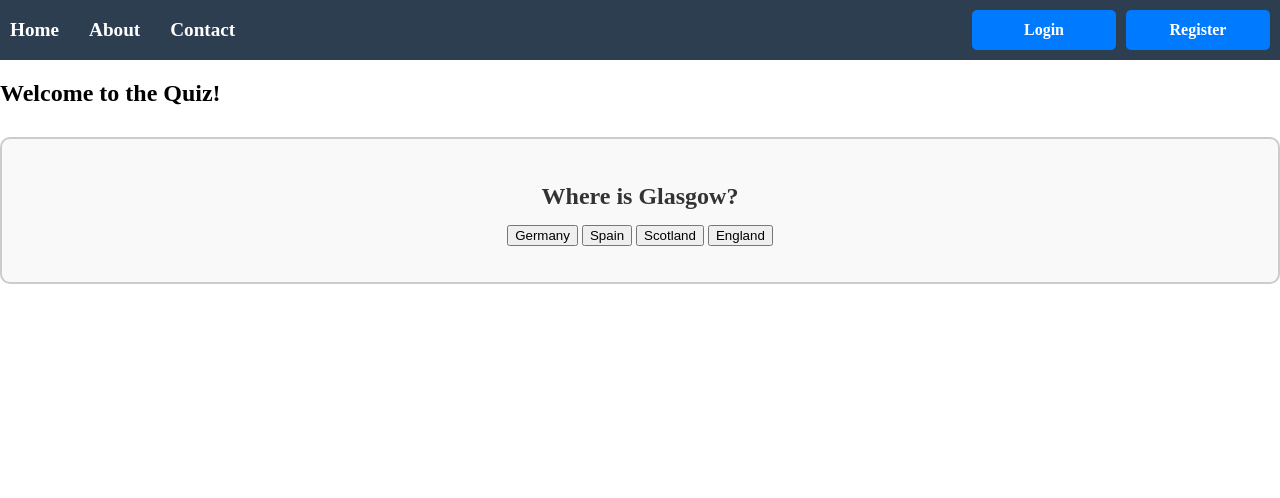
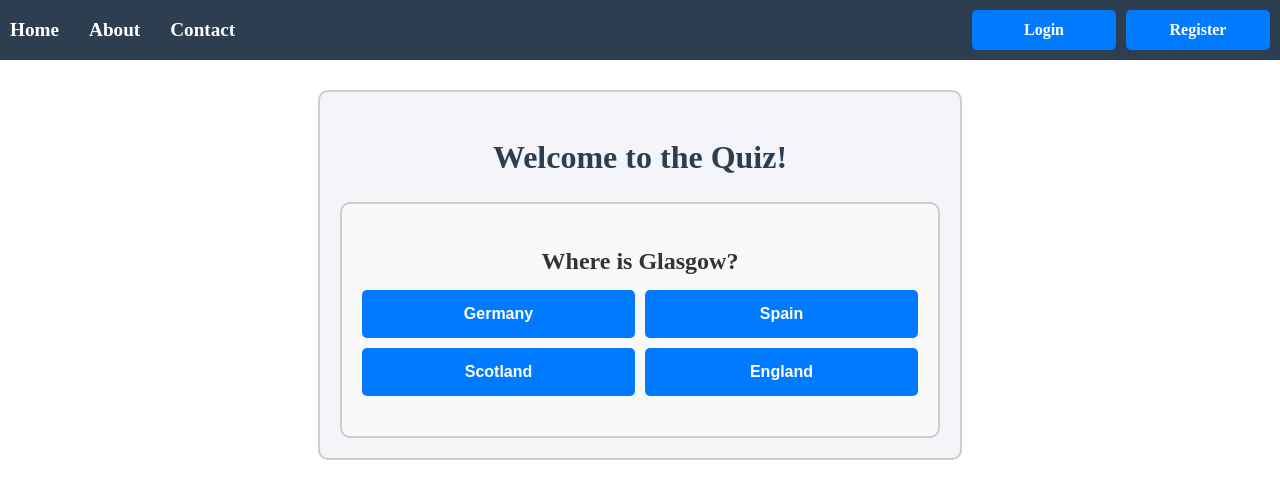
Before and after one commit to lachlaNcs/ExploreScotland, a plain HTML site: page frontend/Pages/Quiz Base.html in a window 1280 px wide. Both pictures are taken after a click on the button "Start Quiz". Drawn offline with Linux system fonts and the light colour scheme.

Commit message:
Update styles.css To Include Quiz Page Styling

```diff
--- a/frontend/css/styles.css
+++ b/frontend/css/styles.css
@@ -559,3 +559,75 @@ body {
         grid-template-columns: 1fr;
     }
 }
+
+/* Global quiz styles */
+
+/* Quiz container */
+.quiz-container {
+    padding: 20px;
+    background-color: #f4f4f9;
+    border: 2px solid #ccc;
+    border-radius: 10px;
+    text-align: center;
+    margin: 30px auto;
+    width: 80%;
+    max-width: 600px;
+}
+
+.quiz-title {
+    font-size: 2rem;
+    color: #2c3e50;
+}
+
+/* Quiz section styling */
+.quiz-section {
+    margin-top: 20px;
+    padding: 20px;
+    background-color: #f9f9f9;
+    border: 2px solid #ccc;
+    border-radius: 10px;
+    display: flex;
+    flex-direction: column;
+    align-items: center;
+}
+
+.quiz-section h3 {
+    font-size: 24px;
+    font-weight: 700;
+    margin-bottom: 15px;
+    color: #333;
+}
+
+.quiz-options {
+    display: grid;
+    grid-template-columns: 1fr 1fr;
+    gap: 10px;
+    width: 100%;
+}
+
+.quiz-option {
+    background-color: #007BFF;
+    color: white;
+    padding: 15px;
+    border: none;
+    border-radius: 5px;
+    cursor: pointer;
+    font-size: 1rem;
+    font-weight: 600;
+    transition: background-color 0.3s ease;
+}
+
+.quiz-option:hover {
+    background-color: #0056b3;
+}
+
+.quiz-option:active {
+    background-color: #003f7f;
+}
+
+.quiz-feedback {
+    margin-top: 20px;
+    font-size: 1.2rem;
+    font-weight: bold;
+    color: #333;
+}
```
